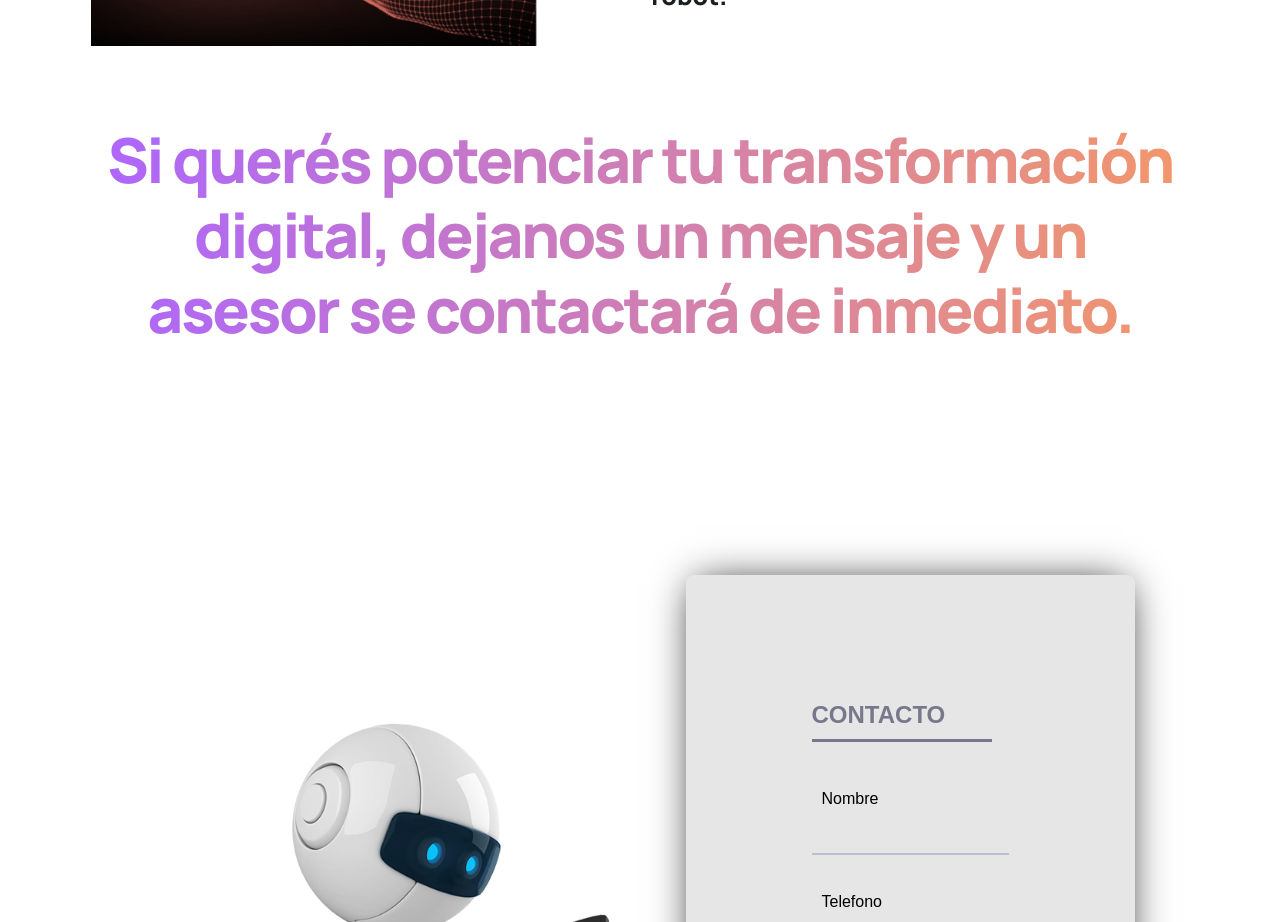
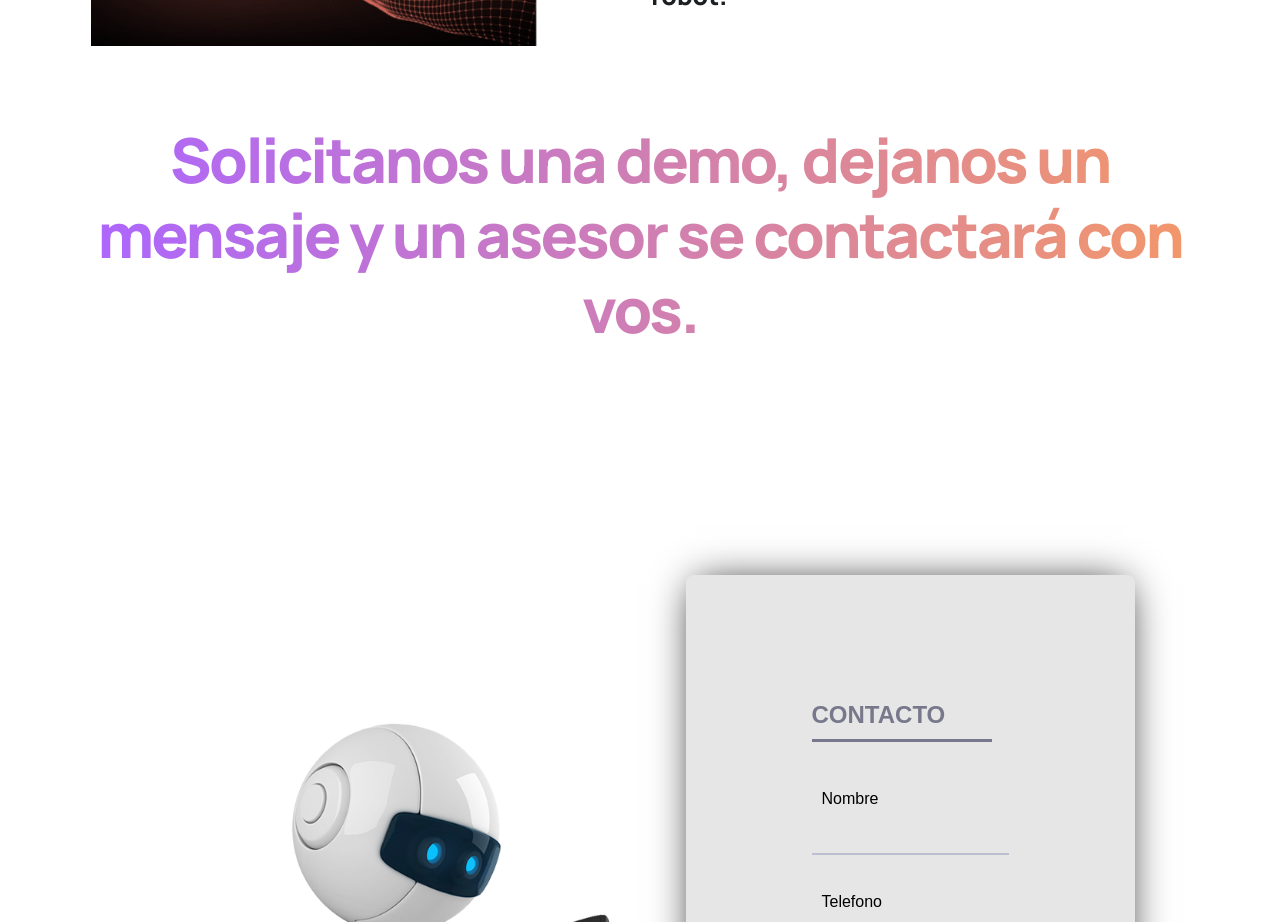
Before and after one commit to jonathanvolker/AtomationsWebPage-FrontendApp, a React (Create React App) app: page / in a window 1280 px wide. Shown: the part 2260-3182 px from the top of the page. Built offline with nearby package versions, Linux system fonts and the light colour scheme.

Commit message:
Update Footer.jsx

```diff
--- a/src/containers/footer/Footer.jsx
+++ b/src/containers/footer/Footer.jsx
@@ -29,7 +29,7 @@ const Footer = () => {
     <div className="rpaAutomations__footer section__padding">
       <div className="rpaAutomations__footer-heading">
         <h1 className="gradient__text">
-        Si querés potenciar tu transformación digital, dejanos un mensaje y un asesor se contactará de inmediato.
+        Solicitanos una demo, dejanos un mensaje y un asesor se contactará con vos.
         </h1>
       </div>
       <div className="rpaAutomations__footer-img-form">
```
